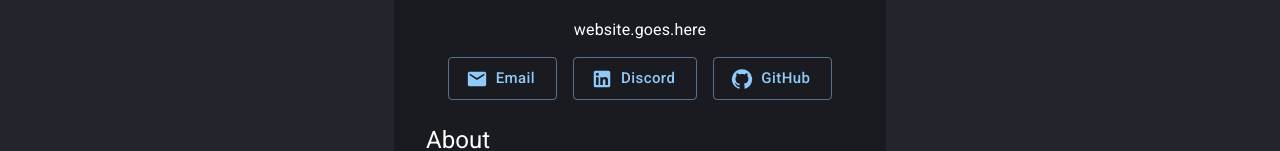
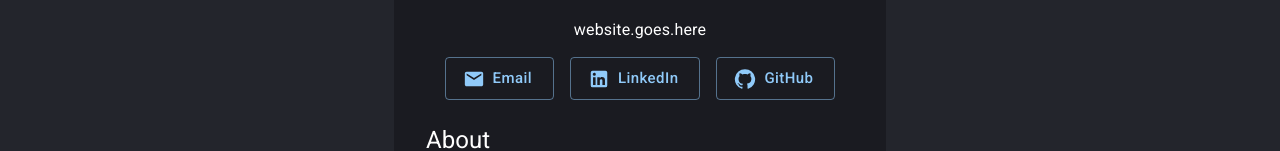
Before and after one commit to JeremyYao/JeremyYao.github.io, a React (Create React App) app: page / in a window 1280 px wide. Shown: the part 153-304 px from the top of the page. Built offline with nearby package versions, Linux system fonts and the light colour scheme.

Commit message:
final changes for static site

```diff
--- a/src/OpenInNewTabButtonProps.tsx
+++ /dev/null
@@ -1,8 +0,0 @@
-import { ButtonProps } from "@mui/material";
-
-export const OpenInNewTabButtonProps: ButtonProps & JSX.IntrinsicAttributes = {
-  rel: "noopener noreferrer",
-  target: "_blank",
-} as ButtonProps & JSX.IntrinsicAttributes;
-
-export default OpenInNewTabButtonProps;
--- a/src/components/CardFooter.tsx
+++ b/src/components/CardFooter.tsx
@@ -1,6 +1,5 @@
 import { Download } from "@mui/icons-material";
 import { Box, Button, SxProps, Theme } from "@mui/material";
-import { OpenInNewTabButtonProps } from "../OpenInNewTabButtonProps";
 
 export default function CardFooter() {
   const buttonStyleOverride: SxProps<Theme> | undefined = {
@@ -17,7 +16,6 @@ export default function CardFooter() {
       bgcolor={"#161619"}
     >
       <Button
-        {...OpenInNewTabButtonProps}
         href={"https://www.youtube.com/watch?v=dQw4w9WgXcQ"}
         sx={buttonStyleOverride}
         size="large"
--- a/src/components/ContactInformation.tsx
+++ b/src/components/ContactInformation.tsx
@@ -1,6 +1,5 @@
 import { Email, GitHub, LinkedIn } from "@mui/icons-material";
 import { Box, Button, SxProps, Theme, Typography } from "@mui/material";
-import { OpenInNewTabButtonProps } from "../OpenInNewTabButtonProps";
 
 export default function ContactInformation() {
   const buttonStyleOverride: SxProps<Theme> | undefined = {
@@ -34,7 +33,6 @@ export default function ContactInformation() {
         justifyContent={"center"}
       >
         <Button
-          {...OpenInNewTabButtonProps}
           href="mailto:jeremy.yao.info@gmail.com"
           sx={buttonStyleOverride}
           size="large"
@@ -44,17 +42,15 @@ export default function ContactInformation() {
           Email
         </Button>
         <Button
-          {...OpenInNewTabButtonProps}
-          href={"https://www.youtube.com/watch?v=rIPq9Fl5r44"}
+          href={"https://www.linkedin.com/in/jeremy-yao"}
           sx={{ ...buttonStyleOverride }}
           size="large"
           startIcon={<LinkedIn />}
           variant="outlined"
         >
-          Discord
+          LinkedIn
         </Button>
         <Button
-          {...OpenInNewTabButtonProps}
           href={"https://github.com/JeremyYao"}
           sx={buttonStyleOverride}
           size="large"
```
